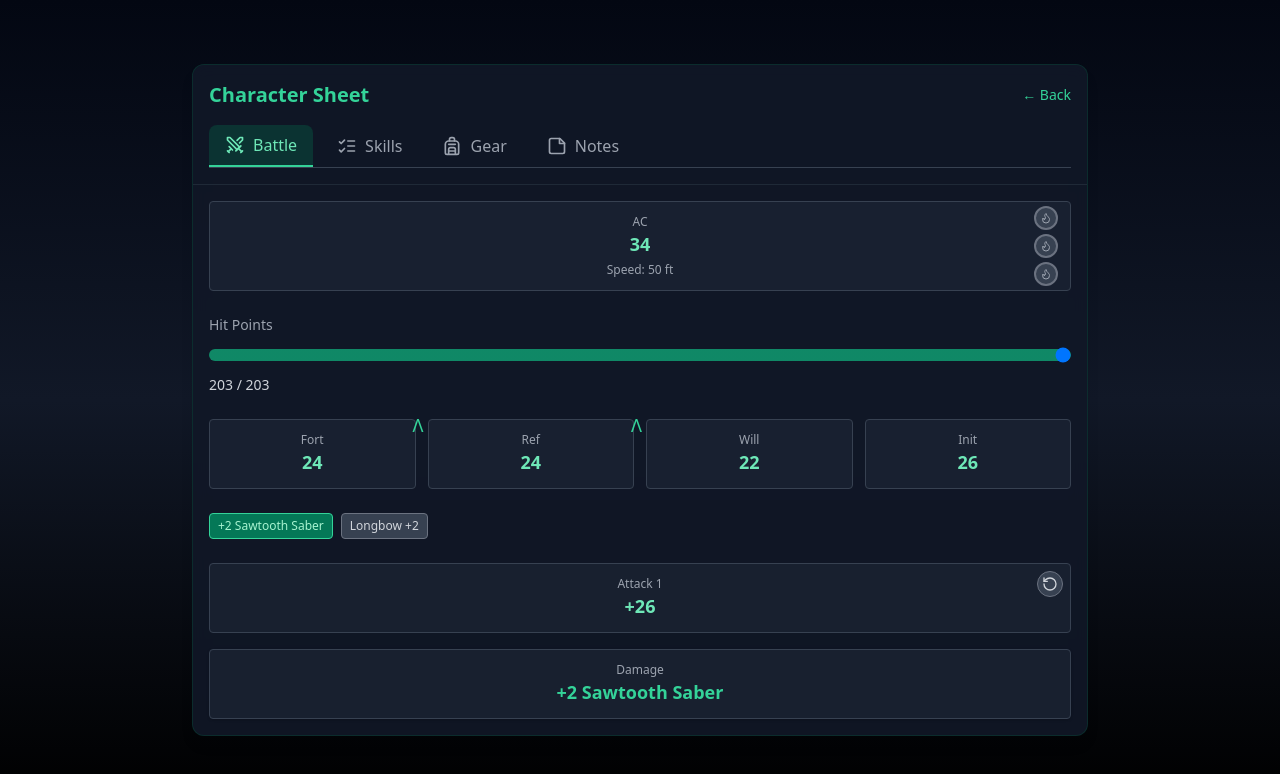
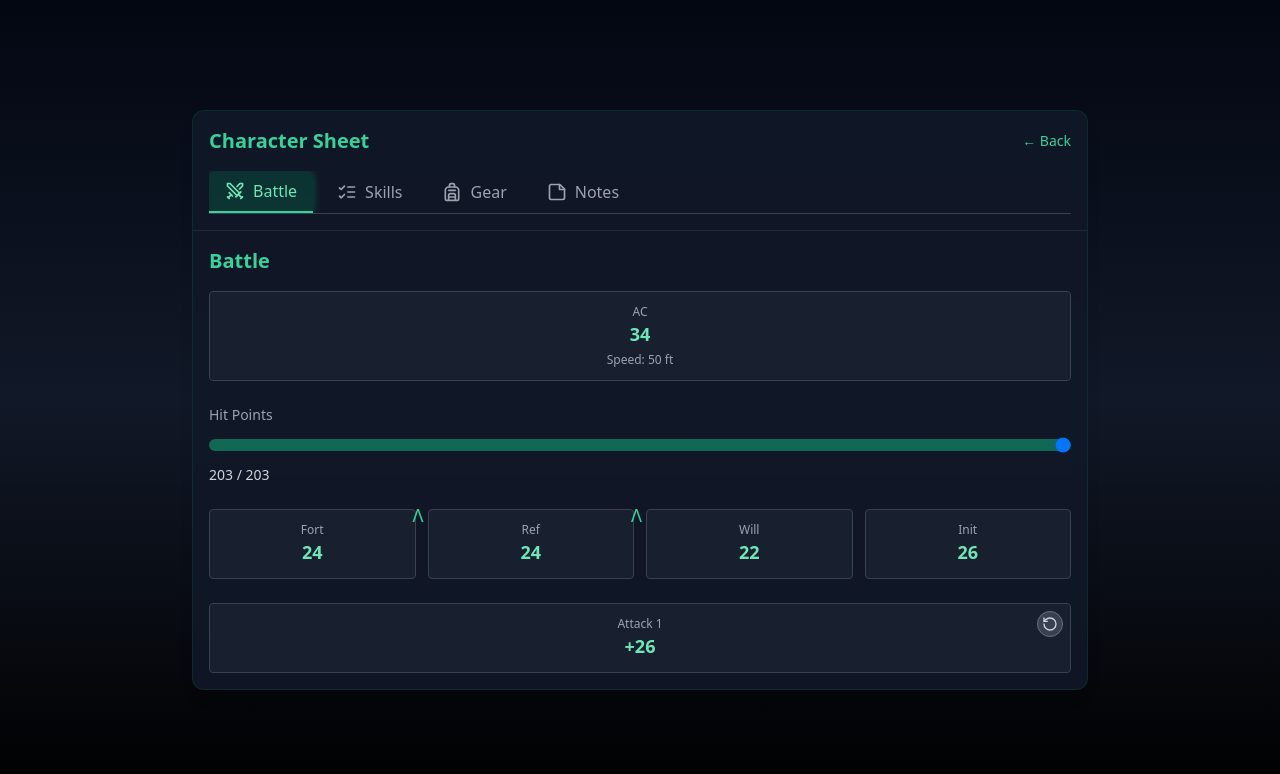
Before and after one commit to rlindgaard-collab/Karandras, a React (Vite) app: page /character-sheet in a window 1280 px wide. Shown: the top 774 px of the page. Built offline with nearby package versions, Linux system fonts and the light colour scheme.

Commit message:
Updated index.html

```diff
--- a/src/data/characterData.ts
+++ b/src/data/characterData.ts
@@ -16,66 +16,29 @@ export const characterData = {
   ac: 34,
   hp: 203,
   saves: {
-    fort: {
-      value: 24,
-      improved: true,
-      note: "Warden's Endurance: On a success, treat as a critical success.",
-    },
-    ref: {
-      value: 24,
-      improved: true,
-      note: "Natural Reflexes: On a success, treat as a critical success.",
-    },
-    will: {
-      value: 22,
-      improved: false,
-      note: "Improved Will Save: On a success, treat as a critical success.",
-    },
+    fort: { value: 24, improved: true, note: "Warden's Endurance..." },
+    ref: { value: 24, improved: true, note: "Natural Reflexes..." },
+    will: { value: 22, improved: false, note: "Improved Will Save..." },
   },
   initiative: 26,
   speed: 50,
-
-  // Våben med individuelle angreb og damage
-  weapons: [
-    {
-      name: "+2 Sawtooth Saber",
-      type: "Melee",
-      notes: "A serrated elven saber, honed for close combat.",
   attacks: {
     1: { toHit: 26, damageBonus: 11 },
     2: { toHit: 24, damageBonus: 14 },
     3: { toHit: 22, damageBonus: 14 },
   },
   damage: {
-        type: "Cold Iron, Holy",
+    type: "Cold Iron",
     dice: [
       { count: 3, die: 6, type: "Slashing" },
       { count: 1, die: 6, type: "Mental" },
       { count: 1, die: 6, type: "Spirit" },
     ],
   },
-    },
-    {
-      name: "Longbow +2",
-      type: "Ranged",
-      notes: "Composite longbow reinforced with cold iron tips.",
-      attacks: {
-        1: { toHit: 24, damageBonus: 6 },
-        2: { toHit: 22, damageBonus: 6 },
-        3: { toHit: 20, damageBonus: 6 },
-      },
-      damage: {
-        type: "Piercing",
-        dice: [{ count: 2, die: 8, type: "Piercing" }],
-      },
-    },
+  weapons: [
+    { name: "Twin Blades", type: "Melee", notes: "A pair of lean, serrated blades..." },
   ],
-
-  // Starter altid med første våben valgt
-  defaultWeaponIndex: 0,
-
   gear: ["Shadow-weave Armor", "Mask of the Mantis", "Boots of Bounding"],
-
   story: "Few have seen Karandras move—fewer still knew they were watched...",
-  storyChapters: characterStories,
+  storyChapters: characterStories, // 👈 importeret udefra
 };
--- a/src/pages/CharacterSheetPage.tsx
+++ b/src/pages/CharacterSheetPage.tsx
@@ -1,6 +1,6 @@
 import { useState, useEffect } from "react";
 import { Card, CardContent, CardHeader, CardTitle } from "../components/Card";
-import { Swords, ListChecks, Backpack, StickyNote, RotateCcw, Flame } from "lucide-react";
+import { Swords, ListChecks, Backpack, StickyNote, RotateCcw } from "lucide-react";
 import { Link } from "react-router-dom";
 import { characterData } from "../data/characterData";
 
@@ -13,7 +13,6 @@ const tabs = [
 
 type TabId = typeof tabs[number]["id"];
 type RollResult = { d20: number; total: number };
-type BreakdownLine = { text: string; type?: string };
 
 export default function CharacterSheetPage() {
   const [activeTab, setActiveTab] = useState<TabId>("battle");
@@ -32,7 +31,7 @@ export default function CharacterSheetPage() {
   const [initiativeResult, setInitiativeResult] = useState<RollResult | null>(null);
   const [lastRoll, setLastRoll] = useState<string>("");
 
-  // Tooltip
+  // Tooltip state
   const [tooltip, setTooltip] = useState<{ from: "fort" | "ref" | "will"; text: string } | null>(
     null
   );
@@ -44,21 +43,7 @@ export default function CharacterSheetPage() {
 
   // Damage state
   const [damageResult, setDamageResult] = useState<number | null>(null);
-  const [damageBreakdown, setDamageBreakdown] = useState<BreakdownLine[]>([]);
-
-  // Toggle buttons state
-  const [toggles, setToggles] = useState<[boolean, boolean, boolean]>([false, false, false]);
-
-  // Weapon state
-  const [activeWeaponIndex, setActiveWeaponIndex] = useState(() => {
-    const saved = localStorage.getItem("activeWeaponIndex");
-    return saved ? parseInt(saved, 10) : characterData.defaultWeaponIndex;
-  });
-  const activeWeapon = characterData.weapons[activeWeaponIndex];
-
-  useEffect(() => {
-    localStorage.setItem("activeWeaponIndex", activeWeaponIndex.toString());
-  }, [activeWeaponIndex]);
+  const [damageBreakdown, setDamageBreakdown] = useState<string>("");
 
   useEffect(() => {
     localStorage.setItem("currentHp", currentHp.toString());
@@ -74,7 +59,7 @@ export default function CharacterSheetPage() {
   const effectiveHp = pendingHp !== null ? pendingHp : currentHp;
   const diff = pendingHp !== null ? pendingHp - currentHp : 0;
 
-  // Save/init rul
+  // Generel rul-funktion
   const rollCheck = (
     type: "fort" | "ref" | "will" | "initiative",
     current: RollResult | null,
@@ -90,55 +75,52 @@ export default function CharacterSheetPage() {
     const d20 = Math.floor(Math.random() * 20) + 1;
     const total = d20 + modifier;
     setResult({ d20, total });
+    setLastRoll(
+      `${type.charAt(0).toUpperCase() + type.slice(1)}: ${d20} (d20) + ${modifier} (modifier) = ${total}`
+    );
+  };
 
-    setLastRoll(`${type.toUpperCase()}: ${d20} (d20) + ${modifier} (modifier) = ${total}`);
+  // Damage rul
+  const rollDamage = (damageBonus: number) => {
+    const { dice } = characterData.damage;
+    let total = damageBonus;
+    let parts: string[] = [];
+
+    dice.forEach((d) => {
+      let rolls: number[] = [];
+      for (let i = 0; i < d.count; i++) {
+        const roll = Math.floor(Math.random() * d.die) + 1;
+        rolls.push(roll);
+        total += roll;
+      }
+      parts.push(`${d.count}d${d.die} (${d.type}): [${rolls.join(", ")}]`);
+    });
+
+    parts.push(`Damage Bonus: +${damageBonus}`);
+    setDamageResult(total);
+    setDamageBreakdown(parts.join(" + "));
   };
 
   // Attack rul
   const rollAttack = () => {
-    if (!activeWeapon) return;
-
     if (attackResult) {
       setAttackResult(null);
       setAttackCount((prev) => prev + 1);
       setDamageResult(null);
-      setDamageBreakdown([]);
+      setDamageBreakdown("");
       return;
     }
 
     const step = attackCount > 3 ? 3 : attackCount;
-    const { toHit, damageBonus } = activeWeapon.attacks[step as 1 | 2 | 3];
+    const { toHit, damageBonus } = characterData.attacks[step as 1 | 2 | 3];
+
     const d20 = Math.floor(Math.random() * 20) + 1;
     const total = d20 + toHit;
 
     setAttackResult({ d20, total });
     setAttackLog(`Attack ${attackCount}: ${d20} (d20) + ${toHit} (to-hit) = ${total}`);
 
-    // Damage rul
-    let totalDmg = damageBonus;
-    const breakdownLines: BreakdownLine[] = [];
-
-    activeWeapon.damage.dice.forEach((dieDef) => {
-      const rolls: number[] = [];
-      let subtotal = 0;
-      for (let i = 0; i < dieDef.count; i++) {
-        const roll = Math.floor(Math.random() * dieDef.die) + 1;
-        rolls.push(roll);
-        subtotal += roll;
-        totalDmg += roll;
-      }
-      breakdownLines.push({
-        text: `${dieDef.count}d${dieDef.die} (${dieDef.type}): [${rolls.join(", ")}] = ${subtotal}`,
-        type: dieDef.type,
-      });
-    });
-
-    breakdownLines.push({ text: `Damage Bonus: +${damageBonus}` });
-    breakdownLines.push({ text: `-----------------` });
-    breakdownLines.push({ text: `Total Damage: ${totalDmg}` });
-
-    setDamageResult(totalDmg);
-    setDamageBreakdown(breakdownLines);
+    rollDamage(damageBonus);
   };
 
   const resetAttack = () => {
@@ -146,15 +128,7 @@ export default function CharacterSheetPage() {
     setAttackResult(null);
     setAttackLog("");
     setDamageResult(null);
-    setDamageBreakdown([]);
-  };
-
-  const toggleButton = (index: 0 | 1 | 2) => {
-    setToggles(prev => {
-      const newToggles: [boolean, boolean, boolean] = [...prev];
-      newToggles[index] = !newToggles[index];
-      return newToggles;
-    });
+    setDamageBreakdown("");
   };
 
   // Save button
@@ -175,10 +149,10 @@ export default function CharacterSheetPage() {
     if (result) {
       if (result.d20 === 1) {
         classes =
-          "w-full p-3 rounded border text-center transition-all bg-red-900/60 border-red-400";
+          "w-full p-3 rounded border text-center transition-all bg-red-900/60 border-red-400 shadow-[0_0_20px_rgba(239,68,68,0.8)]";
       } else {
         classes =
-          "w-full p-3 rounded border text-center transition-all bg-emerald-900/60 border-emerald-400";
+          "w-full p-3 rounded border text-center transition-all bg-emerald-900/60 border-emerald-400 shadow-[0_0_20px_rgba(16,185,129,0.8)]";
       }
     }
 
@@ -222,7 +196,10 @@ export default function CharacterSheetPage() {
             <CardTitle className="flex items-center gap-2 text-emerald-400 text-lg sm:text-xl">
               Character Sheet
             </CardTitle>
-            <Link to="/" className="text-sm text-emerald-400 hover:underline whitespace-nowrap">
+            <Link
+              to="/"
+              className="text-sm text-emerald-400 hover:underline whitespace-nowrap"
+            >
               ← Back
             </Link>
           </div>
@@ -237,7 +214,7 @@ export default function CharacterSheetPage() {
                   onClick={() => setActiveTab(tab.id)}
                   className={`flex items-center gap-2 px-3 sm:px-4 py-2 text-sm sm:text-base font-medium rounded-t-lg transition-all flex-shrink-0 ${
                     isActive
-                      ? "bg-emerald-800/40 text-emerald-300 border-b-2 border-emerald-400"
+                      ? "bg-emerald-800/40 text-emerald-300 border-b-2 border-emerald-400 shadow-[0_0_10px_rgba(16,185,129,0.4)]"
                       : "text-gray-400 hover:text-emerald-300"
                   }`}
                 >
@@ -248,47 +225,35 @@ export default function CharacterSheetPage() {
           </div>
         </CardHeader>
 
-        <CardContent className="space-y-6">
+        <CardContent className="min-h-[300px] sm:min-h-[400px] text-gray-300 text-sm sm:text-base leading-relaxed space-y-6">
           {activeTab === "battle" && (
             <div>
+              <h2 className="text-lg sm:text-xl font-semibold text-emerald-400 mb-4">
+                Battle
+              </h2>
+
               {/* AC + Speed */}
-              <div className="mb-6 p-3 rounded bg-gray-800/60 border border-gray-700">
-                <div className="flex justify-center items-center relative">
-                  <div className="text-center flex-1">
+              <div className="mb-6 p-3 rounded bg-gray-800/60 border border-gray-700 text-center">
                 <span className="block text-xs text-gray-400">AC</span>
-                    <span className="text-lg font-semibold text-emerald-300">{characterData.ac}</span>
+                <span className="text-lg font-semibold text-emerald-300">
+                  {characterData.ac}
+                </span>
                 <span className="block text-xs text-gray-400 mt-1">
                   Speed: {characterData.speed} ft
                 </span>
               </div>
-                  <div className="absolute right-0 flex flex-col gap-1">
-                    {toggles.map((isActive, index) => (
-                      <button
-                        key={index}
-                        type="button"
-                        onClick={() => toggleButton(index as 0 | 1 | 2)}
-                        className={`w-6 h-6 rounded-full border-2 transition-all ${
-                          isActive
-                            ? 'bg-emerald-500 border-emerald-400 shadow-[0_0_10px_rgba(16,185,129,0.6)]'
-                            : 'bg-gray-700 border-gray-500 hover:border-gray-400'
-                        } flex items-center justify-center`}
-                      >
-                        <Flame className={`w-3 h-3 ${
-                          isActive ? 'text-white' : 'text-gray-400'
-                        }`} />
-                      </button>
-                    ))}
-                  </div>
-                </div>
-              </div>
 
               {/* HP Slider */}
               <div className="mb-6 relative">
-                <label className="block text-sm text-gray-400 mb-2">Hit Points</label>
+                <label className="block text-sm text-gray-400 mb-2">
+                  Hit Points
+                </label>
                 {diff !== 0 && (
                   <div
-                    className={`absolute -top-6 left-1/2 -translate-x-1/2 text-sm font-bold animate-pulse ${
-                      diff > 0 ? "text-emerald-400" : "text-red-400"
+                    className={`absolute -top-6 left-1/2 -translate-x-1/2 text-sm font-bold transition-all duration-300 animate-pulse ${
+                      diff > 0
+                        ? "text-emerald-400 drop-shadow-[0_0_6px_rgba(16,185,129,0.9)]"
+                        : "text-red-400 drop-shadow-[0_0_6px_rgba(239,68,68,0.9)]"
                     }`}
                   >
                     {diff > 0 ? `+${diff}` : diff}
@@ -304,7 +269,13 @@ export default function CharacterSheetPage() {
                   style={{
                     background: `linear-gradient(
                       to right,
-                      ${diff < 0 ? "rgba(239,68,68,0.7)" : "rgba(16,185,129,0.7)"} ${(effectiveHp / characterData.hp) * 100}%,
+                      ${
+                        diff > 0
+                          ? "rgba(16,185,129,0.7)"
+                          : diff < 0
+                          ? "rgba(239,68,68,0.7)"
+                          : "rgba(16,185,129,0.5)"
+                      } ${(effectiveHp / characterData.hp) * 100}%,
                       rgba(31,41,55,0.8) ${(effectiveHp / characterData.hp) * 100}%
                     )`,
                   }}
@@ -355,11 +326,11 @@ export default function CharacterSheetPage() {
                       characterData.initiative
                     )
                   }
-                  className={`p-3 rounded border text-center ${
+                  className={`p-3 rounded border text-center transition-all ${
                     initiativeResult
                       ? initiativeResult.d20 === 1
-                        ? "bg-red-900/60 border-red-400"
-                        : "bg-emerald-900/60 border-emerald-400"
+                        ? "bg-red-900/60 border-red-400 shadow-[0_0_20px_rgba(239,68,68,0.8)]"
+                        : "bg-emerald-900/60 border-emerald-400 shadow-[0_0_20px_rgba(16,185,129,0.8)]"
                       : "bg-gray-800/60 border-gray-700 hover:bg-emerald-900/40"
                   }`}
                 >
@@ -374,100 +345,70 @@ export default function CharacterSheetPage() {
                 </button>
               </div>
 
-              {/* Weapon selection */}
-              <div className="mt-6 flex gap-2 flex-wrap">
-                {characterData.weapons.map((w, idx) => (
-                  <button
-                    key={idx}
-                    type="button"
-                    onClick={() => setActiveWeaponIndex(idx)}
-                    className={`px-2 py-1 rounded border text-xs font-medium transition-all ${
-                      activeWeaponIndex === idx
-                        ? "bg-emerald-700 border-emerald-400 text-emerald-200"
-                        : "bg-gray-700 border-gray-500 text-gray-300 hover:bg-gray-600"
-                    }`}
-                  >
-                    {w.name}
-                  </button>
-                ))}
-              </div>
-
               {/* Attack Knapsystem */}
               <div className="relative mt-6">
                 <button
                   type="button"
                   onClick={rollAttack}
-                  className={`w-full p-3 rounded border text-center ${
+                  className={`w-full p-3 rounded border text-center transition-all ${
                     attackResult
                       ? attackResult.d20 === 1
-                        ? "bg-red-900/60 border-red-400"
-                        : "bg-emerald-900/60 border-emerald-400"
+                        ? "bg-red-900/60 border-red-400 shadow-[0_0_20px_rgba(239,68,68,0.8)]"
+                        : "bg-emerald-900/60 border-emerald-400 shadow-[0_0_20px_rgba(16,185,129,0.8)]"
                       : "bg-gray-800/60 border-gray-700 hover:bg-emerald-900/40"
                   }`}
                 >
                   <span className="block text-xs text-gray-400">Attack {attackCount}</span>
-                  <span className="text-lg font-semibold text-emerald-300">
+                  <span
+                    className={`text-lg font-semibold ${
+                      attackResult?.d20 === 1 ? "text-red-300" : "text-emerald-300"
+                    }`}
+                  >
                     {attackResult
                       ? `AC ${attackResult.total}`
                       : (() => {
                           const step = attackCount > 3 ? 3 : attackCount;
-                          return `+${activeWeapon.attacks[step as 1 | 2 | 3].toHit}`;
+                          const { toHit } = characterData.attacks[step as 1 | 2 | 3];
+                          return toHit >= 0 ? `+${toHit}` : `${toHit}`;
                         })()}
                   </span>
                 </button>
+
+                {/* Reset ikon */}
                 <button
                   type="button"
                   onClick={resetAttack}
                   className="absolute top-2 right-2 p-1 rounded-full bg-gray-700 hover:bg-gray-600 border border-gray-500"
+                  title="Reset attacks"
                 >
                   <RotateCcw className="w-4 h-4 text-gray-300" />
                 </button>
               </div>
 
-              {/* Damage Box */}
+              {attackLog && <div className="mt-2 text-sm text-gray-400">{attackLog}</div>}
+
+              {/* Damage visning */}
+              {damageResult !== null && (
                 <div className="mt-4 space-y-2">
-                <div className="w-full p-3 rounded border text-center bg-gray-800/60 border-gray-700 shadow">
+                  {/* Damage Total */}
+                  <div
+                    className="w-full p-3 rounded border text-center transition-all
+                               bg-emerald-900/60 border-emerald-400 shadow-[0_0_20px_rgba(16,185,129,0.8)]"
+                  >
                     <span className="block text-xs text-gray-400">Damage</span>
-
-                  {damageResult !== null ? (
-                    <>
-                      <span className="text-lg font-semibold text-emerald-300">{damageResult}</span>
-                      <span className="block text-xs text-gray-400">
-                        Using {activeWeapon.name}
+                    <span className="text-2xl font-bold text-emerald-300">
+                      {damageResult}
                     </span>
-                      <span className="block text-xs text-emerald-400">
-                        Damage Type: {activeWeapon.damage.type}
+                    {/* Viser overordnet damage type */}
+                    <span className="block text-xs text-gray-400 mt-1">
+                      Type: {characterData.damage.type}
                     </span>
-                    </>
-                  ) : (
-                    <span className="text-lg font-semibold text-emerald-400">
-                      {activeWeapon.name}
-                    </span>
-                  )}
                   </div>
 
-                {/* Attack log */}
-                {attackLog && (
-                  <div className="text-sm text-gray-400">{attackLog}</div>
-                )}
-
-                {damageResult !== null && (
-                  <div className="text-sm space-y-1">
-                    {damageBreakdown.map((line, idx) => {
-                      let color = "text-gray-300";
-                      if (line.type === "Slashing") color = "text-red-400";
-                      if (line.type === "Piercing") color = "text-yellow-400";
-                      if (line.type === "Spirit") color = "text-purple-400";
-                      if (line.type === "Mental") color = "text-blue-400";
-                      return (
-                        <div key={idx} className={color}>
-                          {line.text}
-                        </div>
-                      );
-                    })}
+                  {/* Breakdown */}
+                  <div className="text-sm text-gray-400">{damageBreakdown}</div>
                 </div>
               )}
-              </div>
 
               {tooltip && (
                 <div className="mt-4 p-3 rounded bg-gray-800/90 border border-emerald-500 text-sm text-emerald-200 shadow-lg">
@@ -476,9 +417,9 @@ export default function CharacterSheetPage() {
               )}
 
               {lastRoll && (
-                <pre className="mt-4 text-sm text-gray-400 whitespace-pre-line" aria-live="polite">
+                <div className="mt-4 text-sm text-gray-400" aria-live="polite">
                   {lastRoll}
-                </pre>
+                </div>
               )}
             </div>
           )}
```
Also changed, not shown: 6 other files (tests, documents, lock files or other folders). Lines whose indentation alone changed are shown as unchanged.
